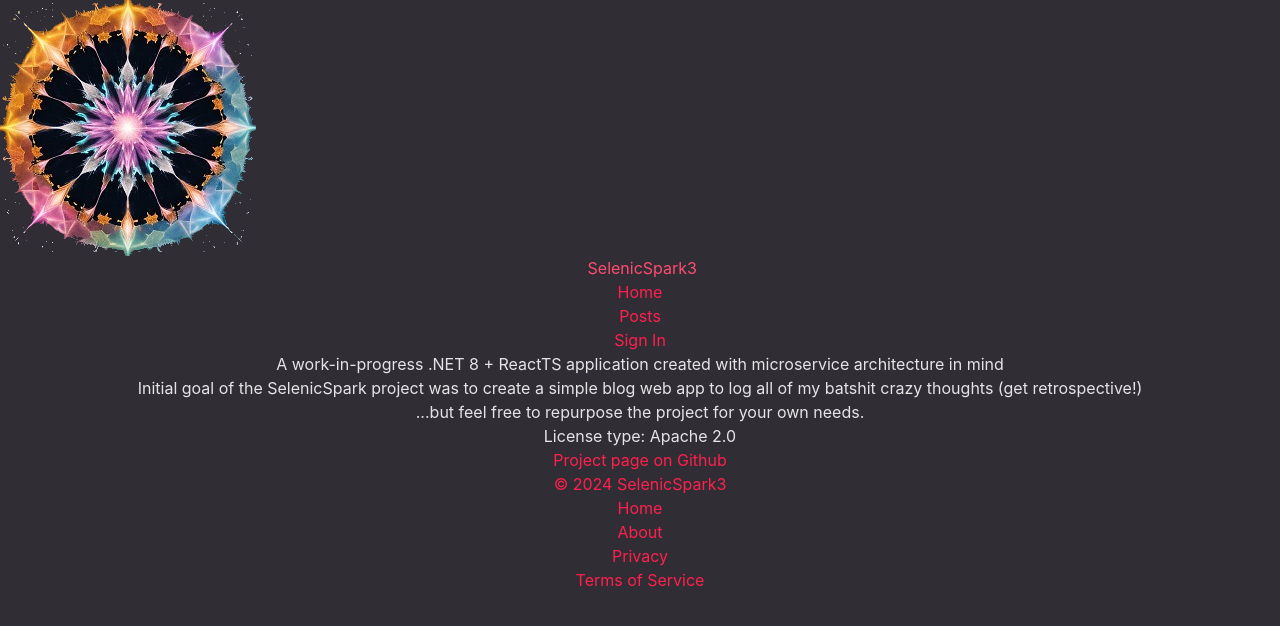
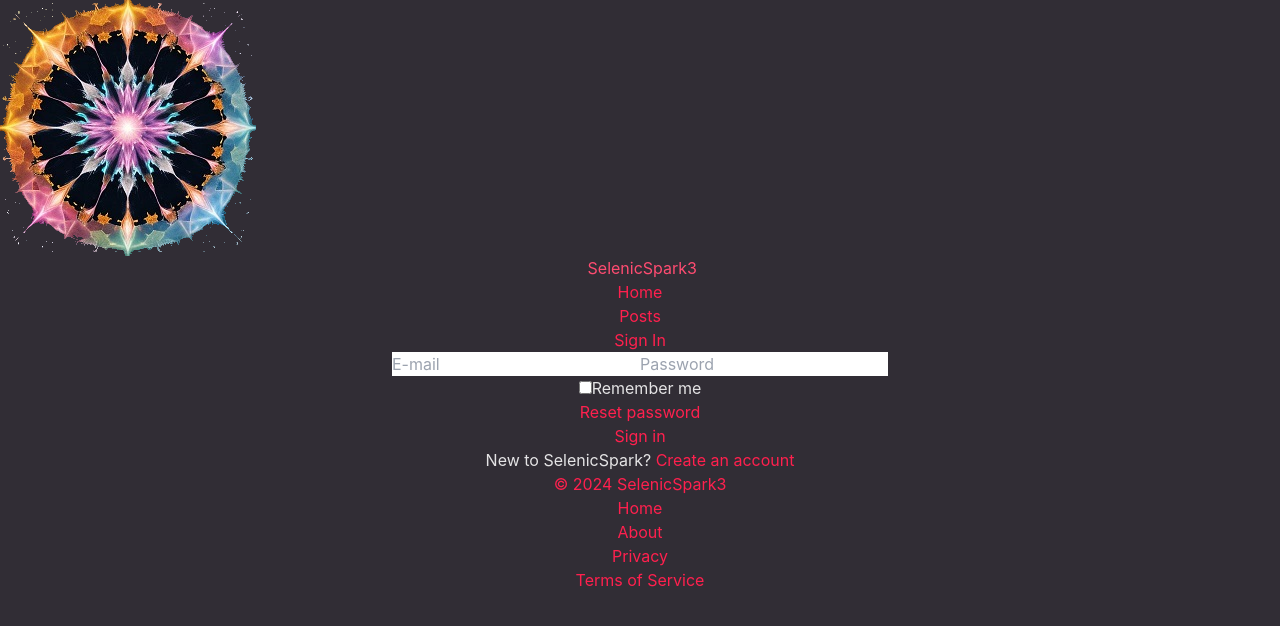
Before and after one commit to HardcoreMagazine/SelenicSparkApp3, a React (Vite) app in the folder frontend/: page /user/signin in a window 1280 px wide. Shown: the top 626 px of the page. Built offline with nearby package versions, Linux system fonts and the light colour scheme.

Commit message:
update routing for Auth module

```diff
--- a/frontend/src/App.tsx
+++ b/frontend/src/App.tsx
@@ -32,9 +32,9 @@ function App() {
             <Route path="/post/:id/edit" element={<EditPost />} />
             <Route path="/post/:id/delete" element={<DeletePost />} />
 
-            <Route path="/register" element={<Register />} />
-            <Route path="/signin" element={<Signin />} />
-            <Route path="resetpassword" element={<ResetPassword />} />
+            <Route path="/user/register" element={<Register />} />
+            <Route path="/user/signin" element={<Signin />} />
+            <Route path="/user/resetpassword" element={<ResetPassword />} />
           </Route>
         </Routes>
       </Router>
--- a/frontend/src/components/Auth/Register.tsx
+++ b/frontend/src/components/Auth/Register.tsx
@@ -30,7 +30,7 @@ function Register() {
       </div>
       <div className="inline">
         Already have an account?&nbsp;
-        <Link to="/signin" className="font-semibold">Sign In instead</Link>
+        <Link to="/user/signin" className="font-semibold">Sign In instead</Link>
       </div>
     </div>
   );
--- a/frontend/src/components/Auth/Signin.tsx
+++ b/frontend/src/components/Auth/Signin.tsx
@@ -17,7 +17,7 @@ function Signin() {
                       <span className="ml-2 text-sm select-none">Remember me</span>
                     </label>
                   </div>
-                  <Link to="/resetpassword" className="text-sm font-medium">Reset password</Link>
+                  <Link to="/user/resetpassword" className="text-sm font-medium">Reset password</Link>
                 </div>
                 <button type="submit" className="w-full rounded-md px-5 py-2.5 text-center bg-indigo-900 hover:bg-indigo-800 font-semibold">
                   Sign in
@@ -28,7 +28,7 @@ function Signin() {
         </div>
         <div className="inline">
           New to SelenicSpark?&nbsp;
-          <Link to="/register" className="font-semibold">Create an account</Link>
+          <Link to="/user/register" className="font-semibold">Create an account</Link>
         </div>
       </div>
     </>
--- a/frontend/src/components/Shared/NavWrapper.tsx
+++ b/frontend/src/components/Shared/NavWrapper.tsx
@@ -22,7 +22,7 @@ function NavWrapper() {
                   <Link to="/posts">Posts</Link>
                 </li>
                 <li>
-                  <Link to="/signin">Sign In</Link>
+                  <Link to="/user/signin">Sign In</Link>
                 </li>
               </ul>
             </div>
```
